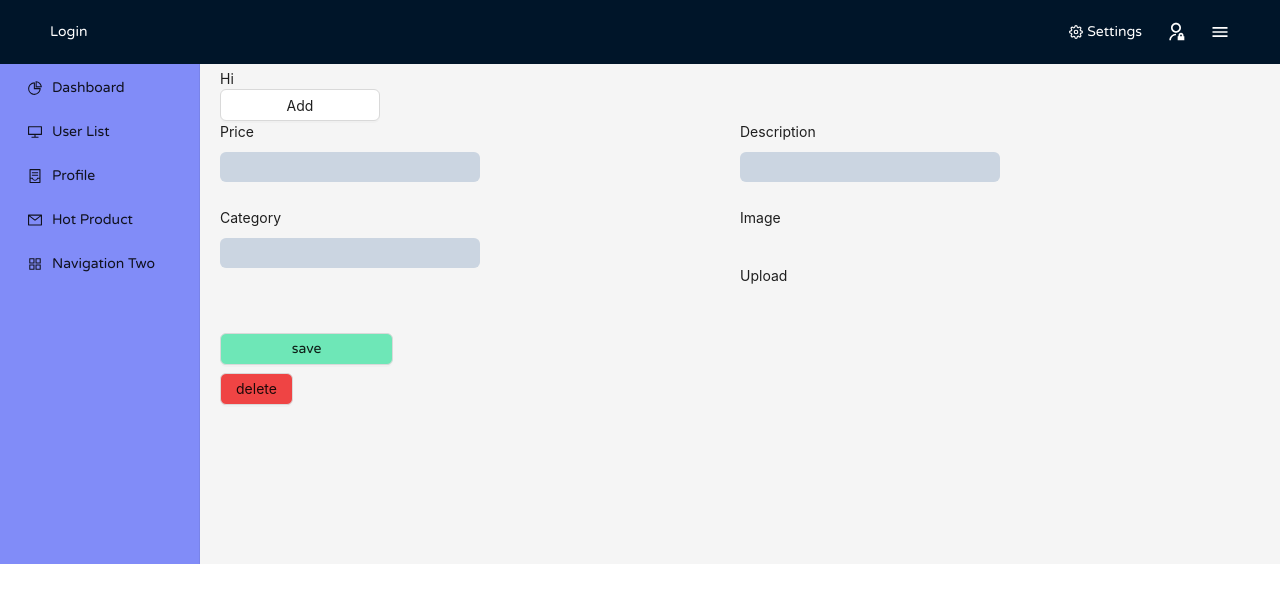
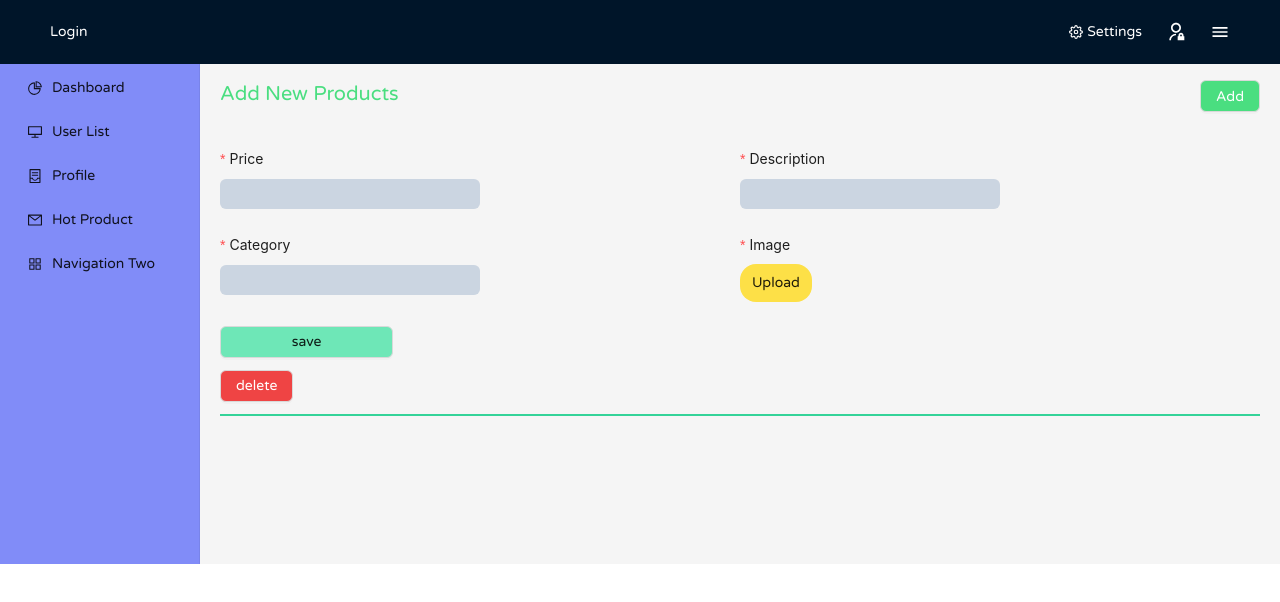
Before and after one commit to lonesomejoker/E-commerce, a React (Create React App) app: page /admin/hotproduct in a window 1280 px wide. Shown: the top 602 px of the page. Built offline with nearby package versions, Linux system fonts and the light colour scheme; a web font is replaced by a local one.

Commit message:
hot product2

```diff
--- a/src/component/admin/Header.js
+++ b/src/component/admin/DynamicHead.js
@@ -1,6 +1,6 @@
 import React from 'react'
 
-const Header = (props) => {
+const DynamicHead = (props) => {
   return (
     <div className=' font-varela text-xl text-green-400'>
       {props.name}
@@ -8,4 +8,4 @@ const Header = (props) => {
   )
 }
 
-export default Header
+export default DynamicHead
--- a/src/component/admin/HotProduct.js
+++ b/src/component/admin/HotProduct.js
@@ -3,6 +3,8 @@ import React from "react";
 import { AntdInput, AntdUploader, SaveButton } from "../common";
 import { useDispatch } from "react-redux";
 import { hotProductAction } from "../../services/HotProduct";
+import DynamicHead from "./DynamicHead";
+
 
 const HotProduct = () => {
   const dispatch = useDispatch();
@@ -30,39 +32,41 @@ const HotProduct = () => {
     };
     setisHotProduct([...isHotProduct, ...[data]]);
   };
+
   const handleDel = (id) => {
     const deletedata = isHotProduct.filter((item) => item.sn !== id);
     setisHotProduct(deletedata);
   };
   return (
     <div>
-      <h1>Hi</h1>
-      <SaveButton name={`Add`} onClick={handleAdd} />
-
+      <section className=" flex justify-between py-3">
+      <DynamicHead name="Add New Products" />
+      <SaveButton name={`Add`} onClick={handleAdd} className="bg-green-400 font-varela text-white" />
+      </section>
       <div>
         <Form layout="vertical" onFinish={onFinish}>
           {isHotProduct.map((item, idx) => {
             return (
-               <div key={idx}>
+               <div key={idx} className=" border-b-2 border-emerald-400 my-6">
               <div className=" grid grid-cols-2">
                 <div>
-                  <AntdInput name={["price", item.sn]} label={`Price`} />
+                  <AntdInput required name={["price", item.sn]} label={`Price`} type={`number`}/>
                 </div>
                 <div>
-                  <AntdInput
+                  <AntdInput required
                     name={["description", item.sn]}
                     label={`Description`}
                   />
                 </div>
                 <div>
-                  <AntdInput name={["category", item.sn]} label={`Category`} />
+                  <AntdInput required name={["category", item.sn]} label={`Category`} />
                 </div>
                 <div>
-                  <AntdUploader
-                    name={["image", item.sn]}
+                  <AntdUploader required
+                    name={[`image`, item.sn]}
                     label={`Image`}
-                    listtype="picture-circle"
-                  />
+
+                    />
                 </div>
                 <div>
                   <SaveButton
@@ -73,7 +77,7 @@ const HotProduct = () => {
                 </div>
 
               </div>
-              <SaveButton name="delete" className=" bg-red-500 mt-2"
+              <SaveButton name="delete" className=" bg-red-500 my-3 text-white font-varela"
                   onClick={()=>handleDel(item.sn)}
                 />
               </div>
--- a/src/component/admin/Profile.js
+++ b/src/component/admin/Profile.js
@@ -1,7 +1,7 @@
 import React from 'react'
 import { AntdInput, AntdUploader, SaveButton } from '../common'
 import { Form } from 'antd'
-import Header from './Header';
+import DynamicHead from './DynamicHead';
 
 const Profile = () => {
   const handleFinish = (values) => {
@@ -10,7 +10,7 @@ const Profile = () => {
   return (
     <div>
       <div className=' flex justify-between'>
-      <Header name="Profile"/>
+      <DynamicHead name="Profile"/>
       <AntdUploader/>
       </div>
       <Form onFinish={handleFinish} layout="vertical">
--- a/src/component/common/index.js
+++ b/src/component/common/index.js
@@ -27,8 +27,9 @@ export const AntdUploader = (props) => {
   };
 
   const uploadButton = (
-    <button type="button">
-      <div className=" my-7 size-4">Upload</div>
+    <button type="button"
+    className=" bg-yellow-300 font-varela px-3 py-2 rounded-2xl text-center">
+      Upload
     </button>
   );
   const tempRule = [
@@ -79,7 +80,7 @@ export const AntdInput = (props) => {
 
 export const SaveButton = (props) => {
   return (
-    <Button className=" w-40" {...props}>
+    <Button className=" w-40 text-white" {...props}>
       {props.name}
     </Button>
   );
```
